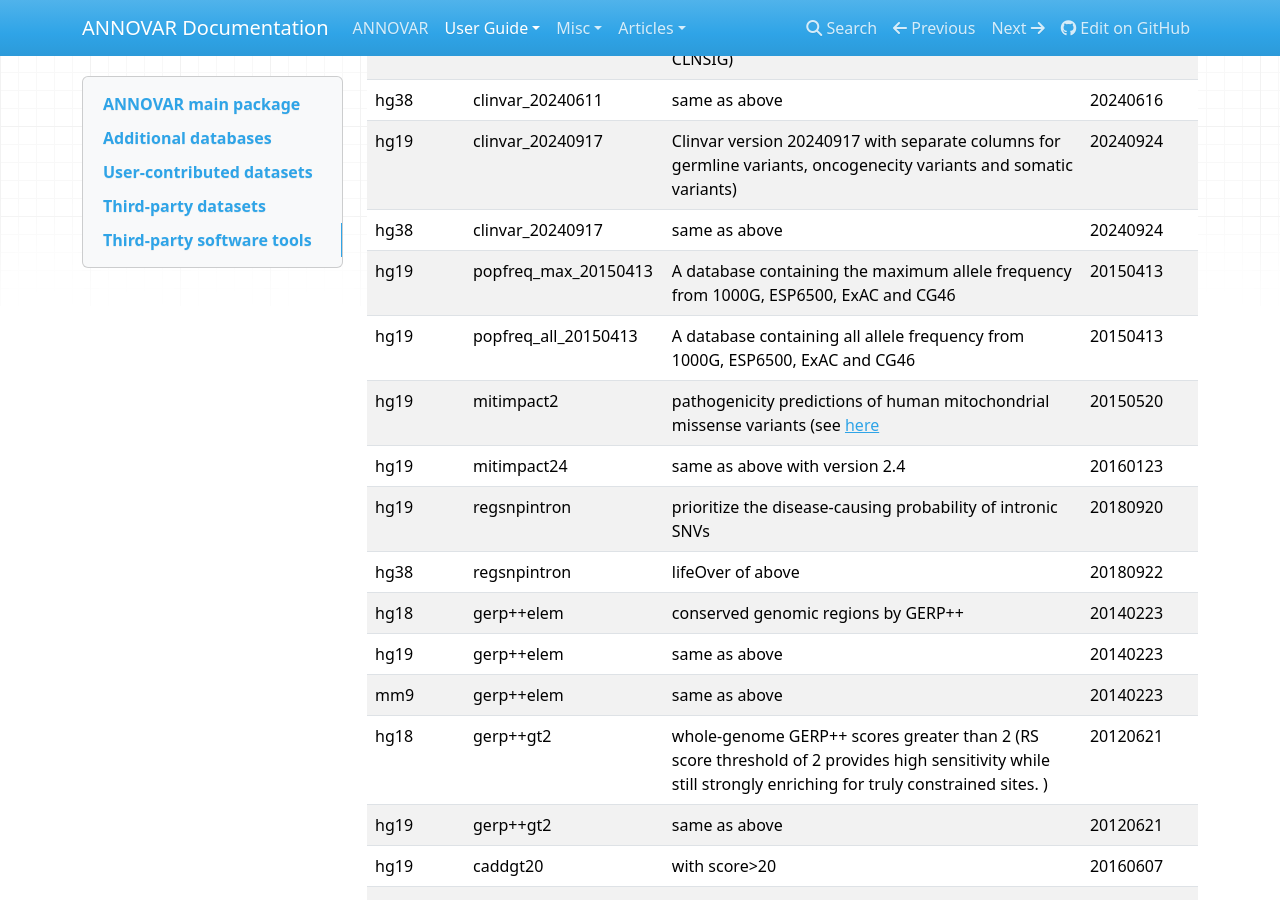
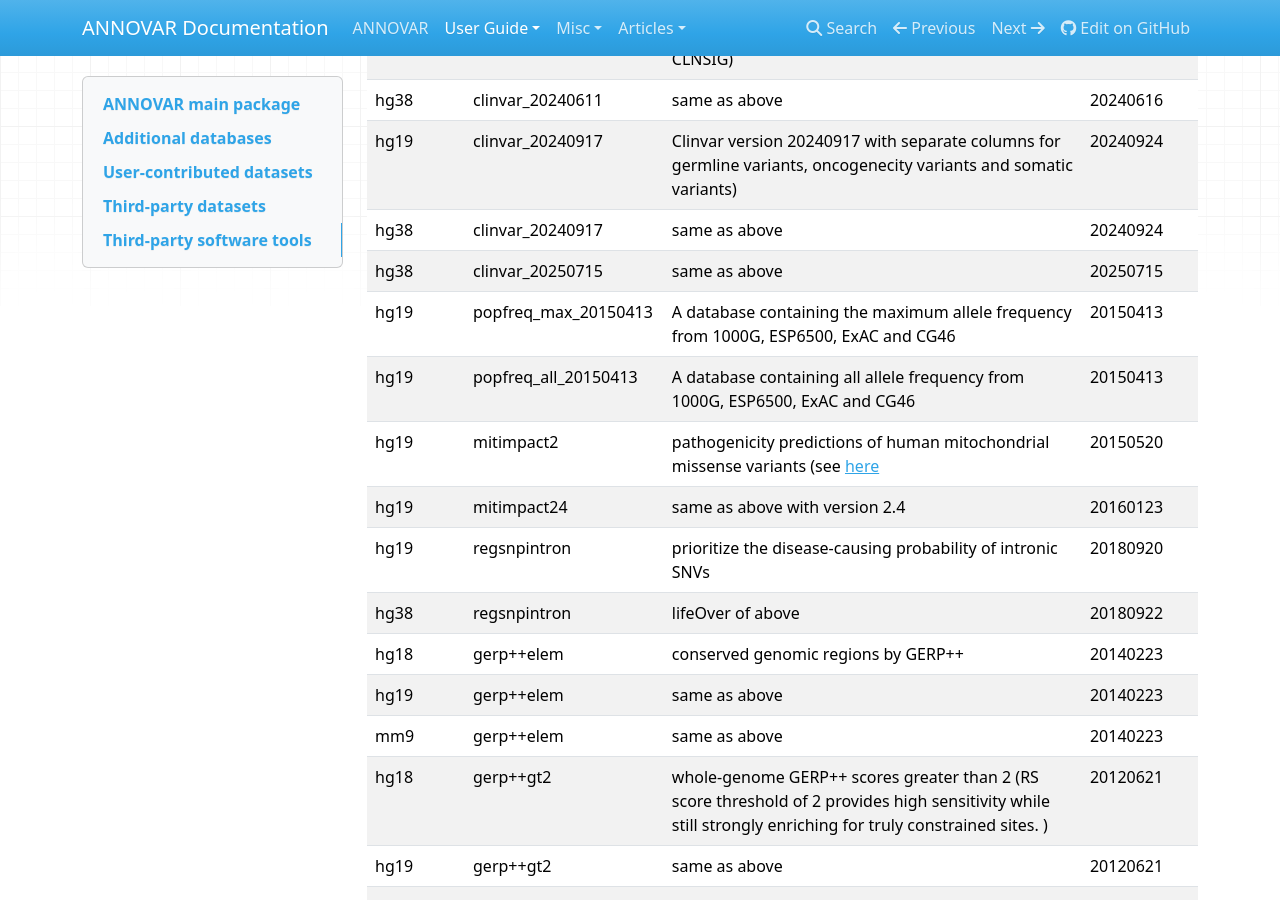
Before and after one commit to WGLab/doc-ANNOVAR, an MkDocs documentation site: the page built from docs/user-guide/download.md, in a window 1280 px wide and 900 px high, scrolled down 13355 px. Built offline with MkDocs 1.6.1, drawn with Linux system fonts in a browser that asks for light colours; nearby versions of some CDN libraries; comment, search, counter and statistics services are not loaded.

Commit message:
Update download.md

```diff
--- a/docs/user-guide/download.md
+++ b/docs/user-guide/download.md
@@ -255,6 +255,7 @@ NOTE: several whole-genome databases (cadd, cadd13, fathmm, dann, eigen, gerp++,
 | hg38 | clinvar_20240611 |  same as above | 20240616 |
 | hg19 | clinvar_20240917 |  Clinvar version 20240917 with separate columns for germline variants, oncogenecity variants and somatic variants) | 20240924 |
 | hg38 | clinvar_20240917 |  same as above | 20240924 |
+| hg38 | clinvar_20250715 |  same as above | 20250715 |
 | hg19 | popfreq_max_20150413 |  A database containing the maximum allele frequency from 1000G, ESP6500, ExAC and CG46 | 20150413 |
 | hg19 | popfreq_all_20150413 |  A database containing all allele frequency from 1000G, ESP6500, ExAC and CG46  | 20150413 |
 | hg19 | mitimpact2 | pathogenicity predictions of human mitochondrial missense variants (see [here](http://www.ncbi.nlm.nih.gov/m/pubmed/25516408/)  | 20150520 |
```
